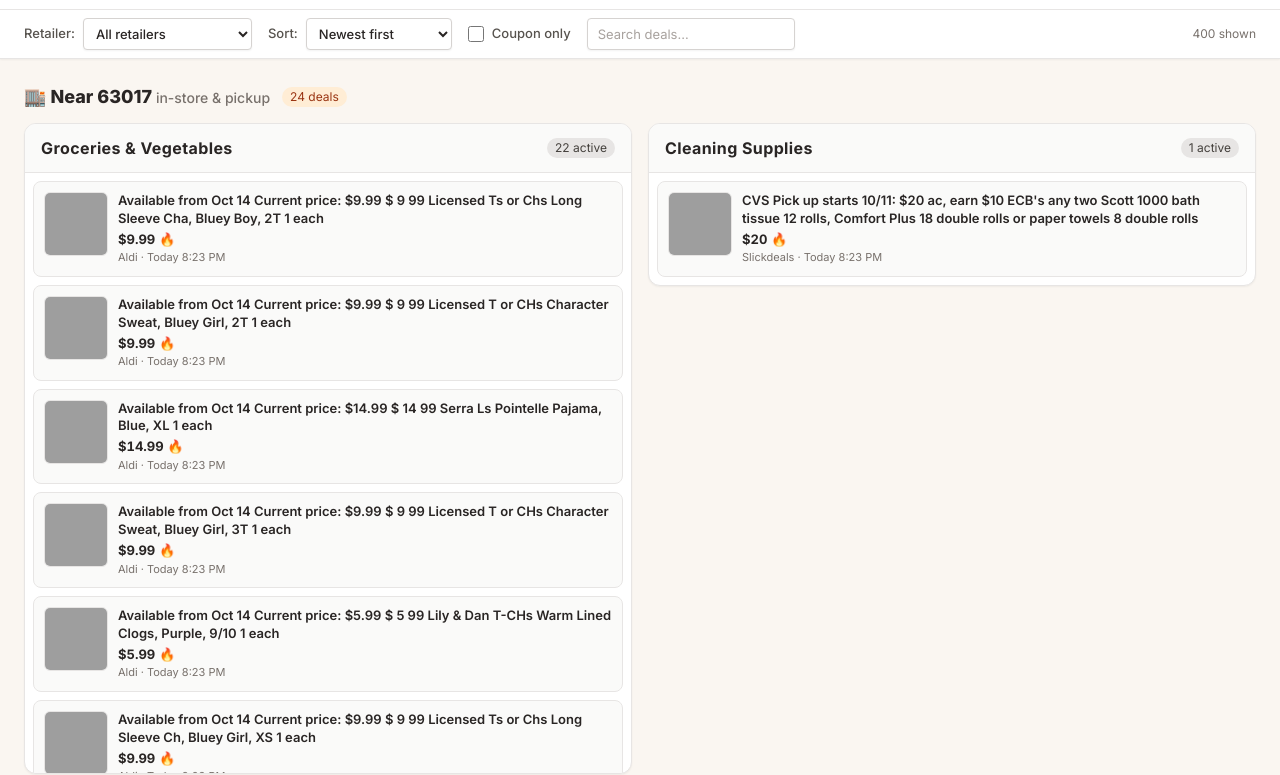
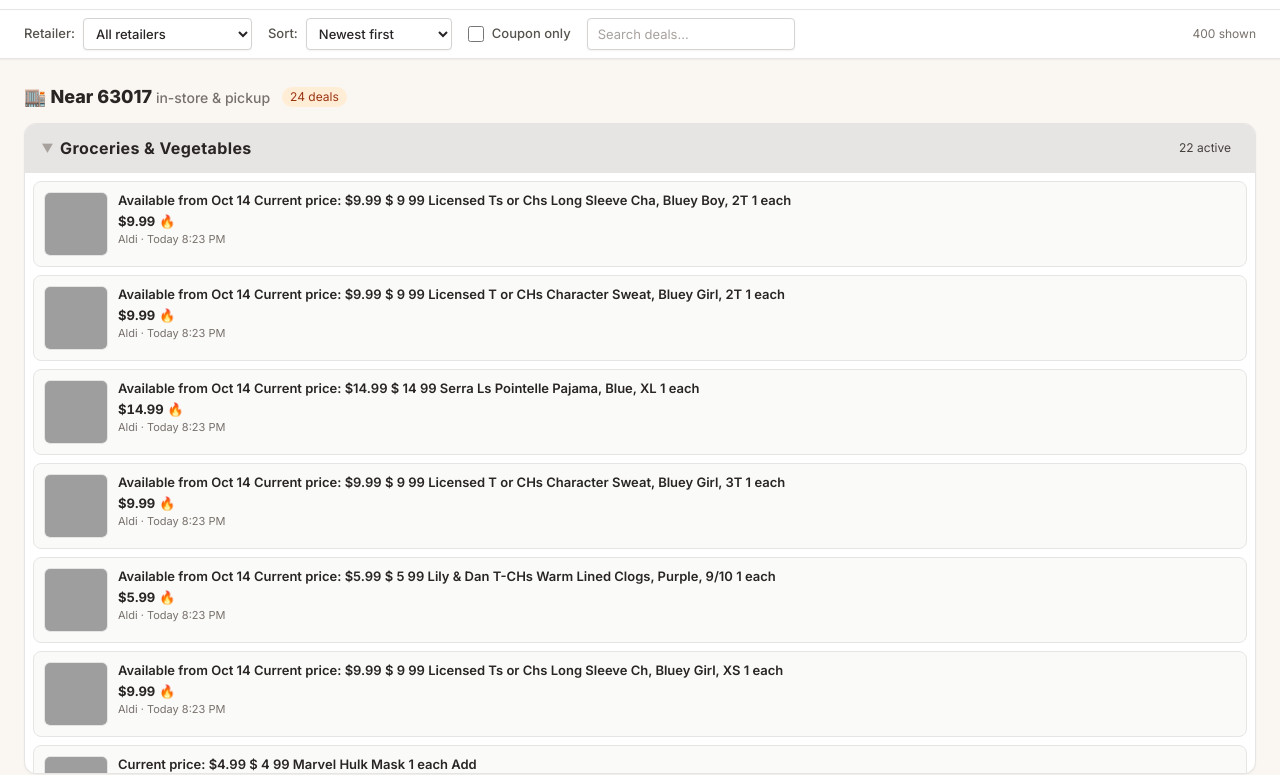
Before and after one commit to thasweeha/DealHunter, a plain HTML site: page public/index.html in a window 1280 px wide. Shown: the part 55-830 px from the top of the page. Drawn offline with nearby package versions, Linux system fonts and the light colour scheme; grey boxes are pictures that could not be loaded.

Commit message:
Collapsible stacked panes with gray headers and persisted state

```diff
--- a/public/index.html
+++ b/public/index.html
@@ -94,18 +94,37 @@
 }
 
 function panesHTML(deals, half) {
-  return `<div class="grid grid-cols-1 md:grid-cols-2 2xl:grid-cols-3 gap-4 items-start">` + CATS.map(([cat, label]) => {
+  const saved = loadPaneState();
+  return `<div class="space-y-3">` + CATS.map(([cat, label]) => {
     const list = deals.filter(d => d.category === cat);
-    return `<section class="bg-white border border-stone-200 rounded-xl overflow-hidden shadow-sm" data-half="${half}" data-section="${cat}">
-      <div class="px-4 py-3 border-b border-stone-200 bg-stone-50 flex justify-between items-center">
-        <h2 class="font-bold tracking-wide">${label}</h2>
+    const key = half + ':' + cat;
+    const open = (key in saved) ? !!saved[key] : true;
+    return `<details class="group bg-white border border-stone-200 rounded-xl overflow-hidden shadow-sm" data-half="${half}" data-section="${cat}"${open ? ' open' : ''}>
+      <summary class="px-4 py-3 border-b border-stone-200 bg-stone-200 flex justify-between items-center cursor-pointer list-none [&::-webkit-details-marker]:hidden hover:bg-stone-300">
+        <span class="flex items-center gap-2">
+          <span class="text-xs text-stone-400 transition-transform group-open:rotate-90">▶</span>
+          <h2 class="font-bold tracking-wide inline">${label}</h2>
+        </span>
         <span class="pane-count text-xs bg-stone-200 text-stone-700 rounded-full px-2 py-0.5">${list.length} active</span>
-      </div>
+      </summary>
       <div class="pane-list p-2 space-y-2 max-h-[75vh] overflow-y-auto">
         ${list.length ? list.map(cardHTML).join('') : '<p class="text-xs text-stone-400 p-2">No active deals in this snapshot.</p>'}
       </div>
-    </section>`;
+    </details>`;
   }).join('') + `</div>`;
+}
+
+function loadPaneState() {
+  try { return JSON.parse(localStorage.getItem('dh-panes') || '{}'); }
+  catch { return {}; }
+}
+
+function savePaneState() {
+  const st = {};
+  document.querySelectorAll('details[data-half][data-section]').forEach(x => {
+    st[x.dataset.half + ':' + x.dataset.section] = x.open;
+  });
+  try { localStorage.setItem('dh-panes', JSON.stringify(st)); } catch {}
 }
 
 function render() {
@@ -131,6 +150,9 @@
       <span class="ml-auto">ZIP ${esc(META.zip_code)} · DealHunter static edition</span>
     </footer>`;
   initRetailers();
+  document.querySelectorAll('details[data-half][data-section]').forEach(el => {
+    el.addEventListener('toggle', savePaneState);
+  });
   applyFilters();
 }
 
```
Also changed, not shown: templates/dashboard.html (+27 -6 lines).
